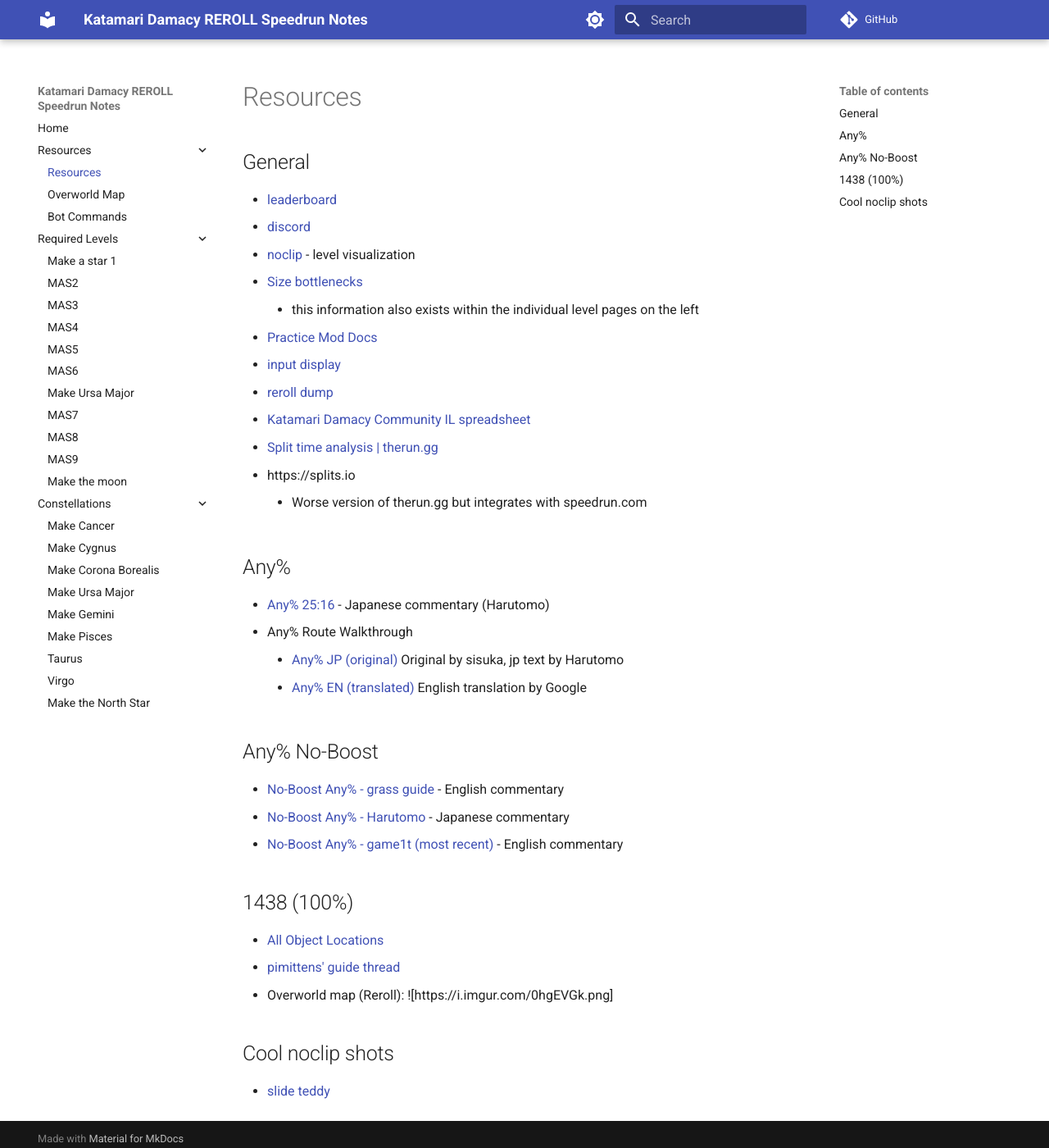
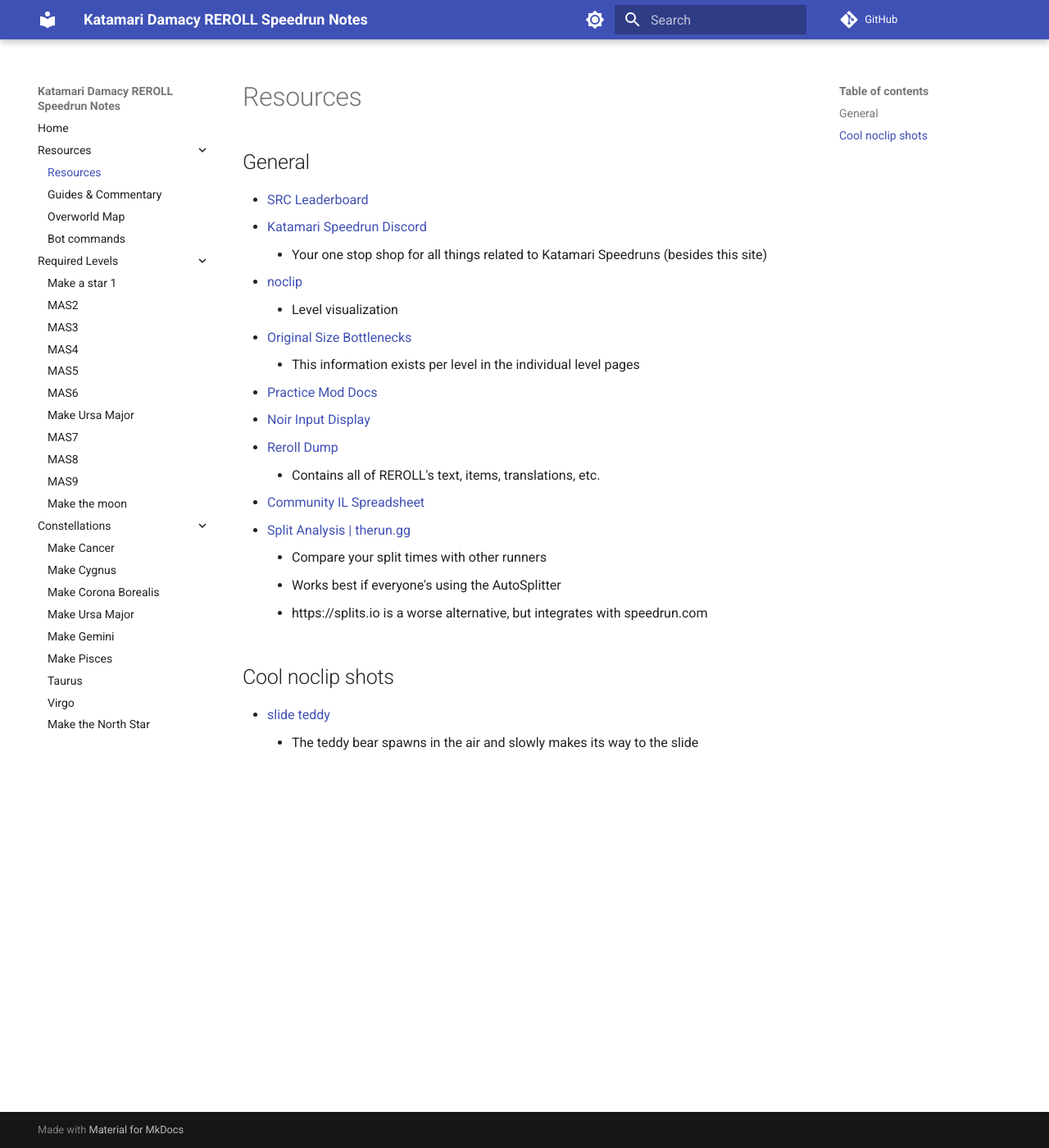
Before and after one commit to shookietea/reroll-notes, an MkDocs documentation site: the page built from docs/resources.md, in a window 1280 px wide and 1400 px high. Shown: the whole window at 82% size. Built offline with MkDocs 1.6.1 and Material for MkDocs 9.7.7, drawn with Linux system fonts in a browser that asks for light colours; comment, search, counter and statistics services are not loaded.

Commit message:
split out guides & commentary section

```diff
--- a/docs/resources.md
+++ b/docs/resources.md
@@ -1,38 +1,24 @@
 # Resources
-General
----
-- [leaderboard](https://www.speedrun.com/katamarireroll/full_game#Any_no_boost)
-- [discord](https://discord.com/invite/NEJU2JT)
-- [noclip](https://noclip.website/#katamari_damacy) - level visualization
-- [Size bottlenecks](https://docs.google.com/spreadsheets/d/10kvfrl3bnAh3d6O-J4gTatyU2ucK0oOSiQl_AaBUf3c/edit#gid=0)
-	- this information also exists within the individual level pages on the left
+## General
+
+- [SRC Leaderboard](https://www.speedrun.com/katamarireroll/full_game#Any_no_boost)
+- [Katamari Speedrun Discord](https://discord.com/invite/NEJU2JT)
+	- Your one stop shop for all things related to Katamari Speedruns (besides this site)
+- [noclip](https://noclip.website/#katamari_damacy)
+	- Level visualization
+- [Original Size Bottlenecks](https://docs.google.com/spreadsheets/d/10kvfrl3bnAh3d6O-J4gTatyU2ucK0oOSiQl_AaBUf3c/edit#gid=0)
+	- This information exists per level in the individual level pages
 - [Practice Mod Docs](https://github.com/misoelegant/rpm/tree/master/il-practice-mod)
-- [input display](https://www.speedrun.com/katamarireroll/thread/7rw78)
-- [reroll dump](https://docs.google.com/spreadsheets/d/1zg9WRiJamj6iUKuL2iTY1BhXfhD0HwLHwCNO-9HNe6s/edit#gid=453850959)
-- [Katamari Damacy Community IL spreadsheet](https://docs.google.com/spreadsheets/d/1BcpKA7JOyqFPfJxIuy7BT0nc-R2dCBMEEiQkYXK05cA/edit#gid=1667325440)
-- [Split time analysis | therun.gg](https://therun.gg/game/Katamari%20Damacy%20Reroll)
-- https://splits.io
-	- Worse version of therun.gg but integrates with speedrun.com
+- [Noir Input Display](https://www.speedrun.com/katamarireroll/thread/7rw78)
+- [Reroll Dump](https://docs.google.com/spreadsheets/d/1zg9WRiJamj6iUKuL2iTY1BhXfhD0HwLHwCNO-9HNe6s/edit#gid=453850959)
+	- Contains all of REROLL's text, items, translations, etc.
+- [Community IL Spreadsheet](https://docs.google.com/spreadsheets/d/1BcpKA7JOyqFPfJxIuy7BT0nc-R2dCBMEEiQkYXK05cA/edit#gid=1667325440)
+- [Split Analysis | therun.gg](https://therun.gg/game/Katamari%20Damacy%20Reroll)
+	- Compare your split times with other runners
+	- Works best if everyone's using the AutoSplitter
+	- https://splits.io is a worse alternative, but integrates with speedrun.com
 
-Any%
----
-- [Any% 25:16](https://youtu.be/76CWNB9VwQI) - Japanese commentary (Harutomo)
--  Any% Route Walkthrough
-	- [Any% JP (original)](https://docs.google.com/spreadsheets/d/1c8KWPhAsYNAzDNRmjUyj27HiBqIP9OWXVu8wCx4tVXA/edit#gid=847154455) Original by sisuka, jp text by Harutomo
-	- [Any% EN (translated)](https://docs.google.com/spreadsheets/d/1e_7cXlGeKzbmBQ6DMrWnJ5Sq_Z73WREiaOuaOUQ-GAc/edit?usp=sharing) English translation by Google
+## Cool noclip shots
 
-Any% No-Boost
----
-- [No-Boost Any% - grass guide](https://www.twitch.tv/videos/539063804) - English commentary
-- [No-Boost Any% - Harutomo](https://www.twitch.tv/videos/1289867127?t=0h0m1s) - Japanese commentary
-- [No-Boost Any% - game1t (most recent)](https://www.twitch.tv/collections/MxiHZdJPLheJ4Q) - English commentary
-
-1438 (100%)
----
-- [All Object Locations](https://docs.google.com/spreadsheets/d/13WdWXcJ-UEKn9ZP2S0Q32AYGMbOTfePucvucg3bJszA/edit#gid=0)
-- [pimittens' guide thread](https://www.speedrun.com/katamarireroll/thread/7do2m)
-- Overworld map (Reroll): ![https://i.imgur.com/0hgEVGk.png]
-
-Cool noclip shots
----
 - [slide teddy](https://noclip.website/#katamari_damacy/lvl3;ShareData=AXTXH94*Gr9WkuxUv6F%7CW__l96Q_&/UqPSoUjB9TWG8bi9zr%5EXUB/7S91ZB8=a~)
+	- The teddy bear spawns in the air and slowly makes its way to the slide
--- a/mkdocs.yml
+++ b/mkdocs.yml
@@ -9,8 +9,9 @@
   - 'Home': 'index.md'
   - 'Resources':
       - 'resources.md'
+      - 'guides-commentary.md'
       - 'Overworld Map.md'
-      - 'Bot Commands': 'bot-commands.md'
+      - 'bot-commands.md'
   - 'Required Levels':
       - 'MAS1.md'
       - 'MAS2.md'
```
Also changed, not shown: docs/guides-commentary.md (added, +29 -0 lines).
